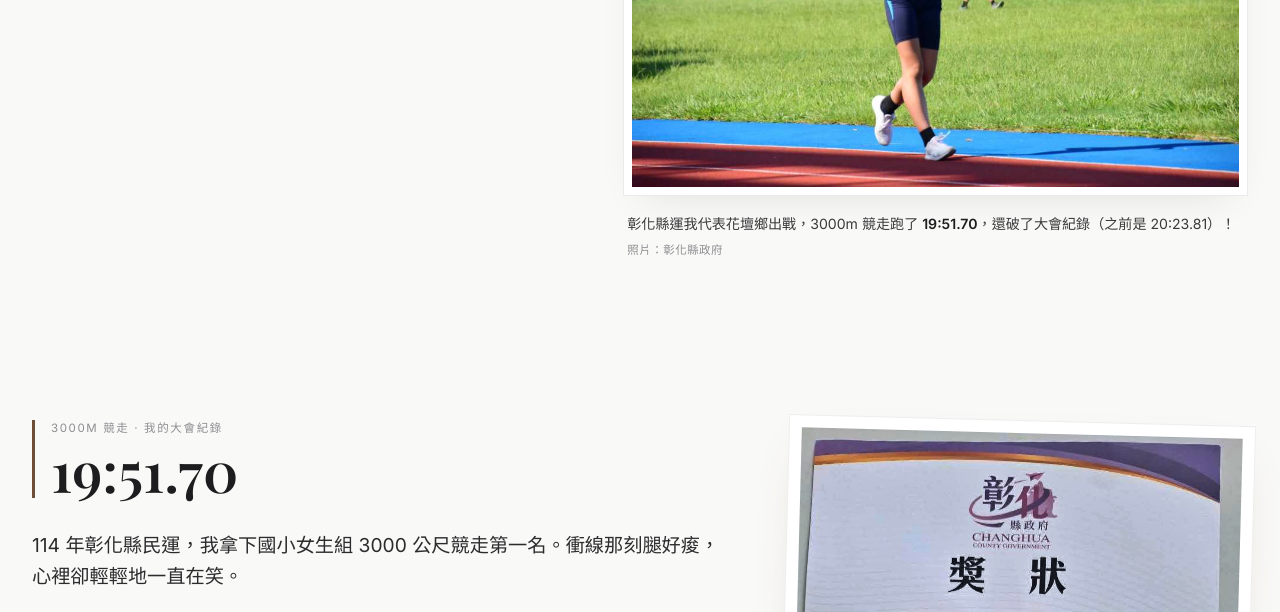
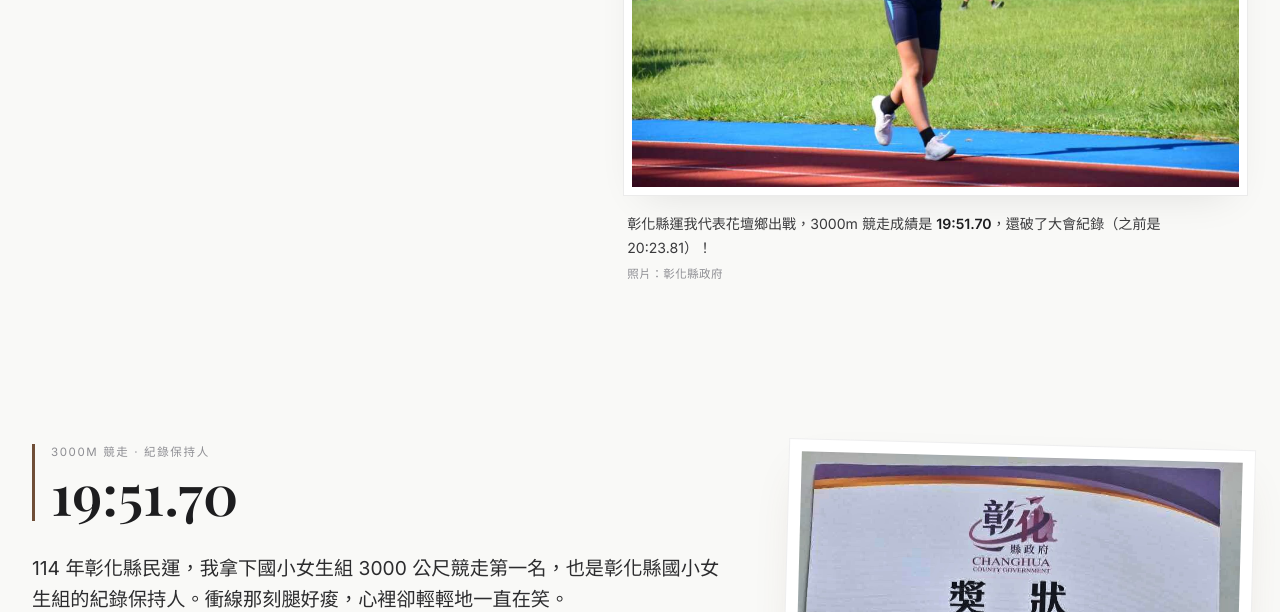
Before and after one commit to Ans1lBBB/arielglow-website, a website: page index.html in a window 1280 px wide. Shown: the part 338-950 px from the top of the page. Drawn offline with nearby package versions, Linux system fonts and the light colour scheme; a web font is replaced by a local one.

Commit message:
Update racewalk copy: fix 跑了 wording and note county record holder.
Caption uses 成績是; story and stat block reflect 紀錄保持人.

Co-authored-by: Cursor <cursoragent@cursor.com>

```diff
--- a/index.html
+++ b/index.html
@@ -59,7 +59,7 @@
           <img src="/images/ariel-racewalk.jpg" alt="我在彰化縣民運動大會競走比賽中">
         </div>
         <figcaption class="hero-caption">
-          彰化縣運我代表花壇鄉出戰，3000m 競走跑了 <strong>19:51.70</strong>，還破了大會紀錄（之前是 20:23.81）！
+          彰化縣運我代表花壇鄉出戰，3000m 競走成績是 <strong>19:51.70</strong>，還破了大會紀錄（之前是 20:23.81）！
           <span class="caption-source">照片：彰化縣政府</span>
         </figcaption>
       </figure>
@@ -70,11 +70,11 @@
     <div class="container story-layout">
       <div class="story-main fade-up">
         <div class="story-stat-block">
-          <p class="stat-label">3000m 競走 · 我的大會紀錄</p>
+          <p class="stat-label">3000m 競走 · 紀錄保持人</p>
           <p class="stat-time">19:51.70</p>
         </div>
         <div class="athlete-text">
-          <p>114 年彰化縣民運，我拿下國小女生組 3000 公尺競走第一名。衝線那刻腿好痠，心裡卻輕輕地一直在笑。</p>
+          <p>114 年彰化縣民運，我拿下國小女生組 3000 公尺競走第一名，也是彰化縣國小女生組的紀錄保持人。衝線那刻腿好痠，心裡卻輕輕地一直在笑。</p>
           <p class="magazine-quote">競走看起來慢慢的，節奏其實很快；拼豆看起來小小的，拼著拼著會變成很大的世界。</p>
           <p>我是雙魚座，常常一邊做夢一邊做事。功課我會認真寫，運動和拼豆也是，因為喜歡，所以願意花很多時間，一步一步把它做好。</p>
         </div>
```
